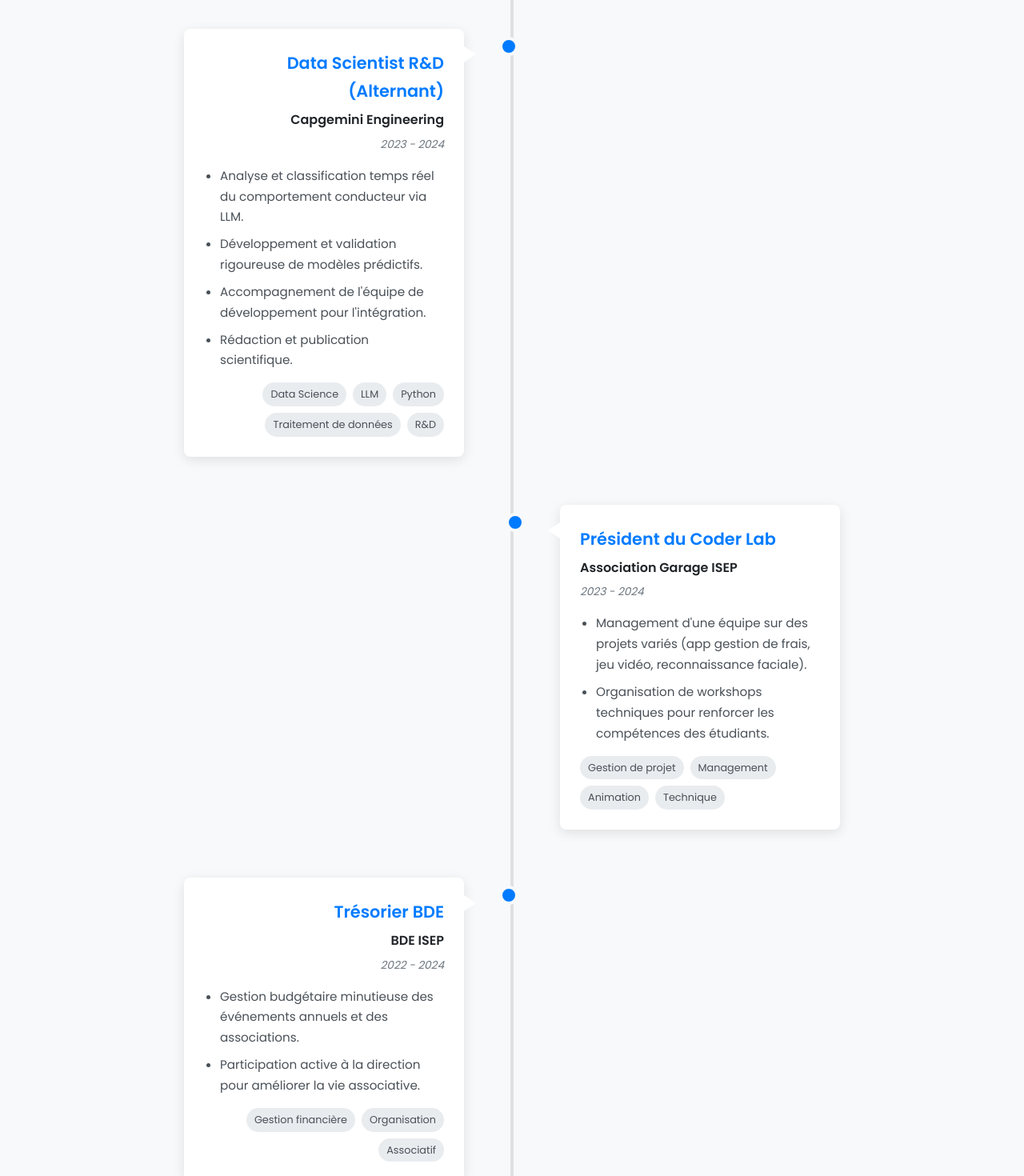
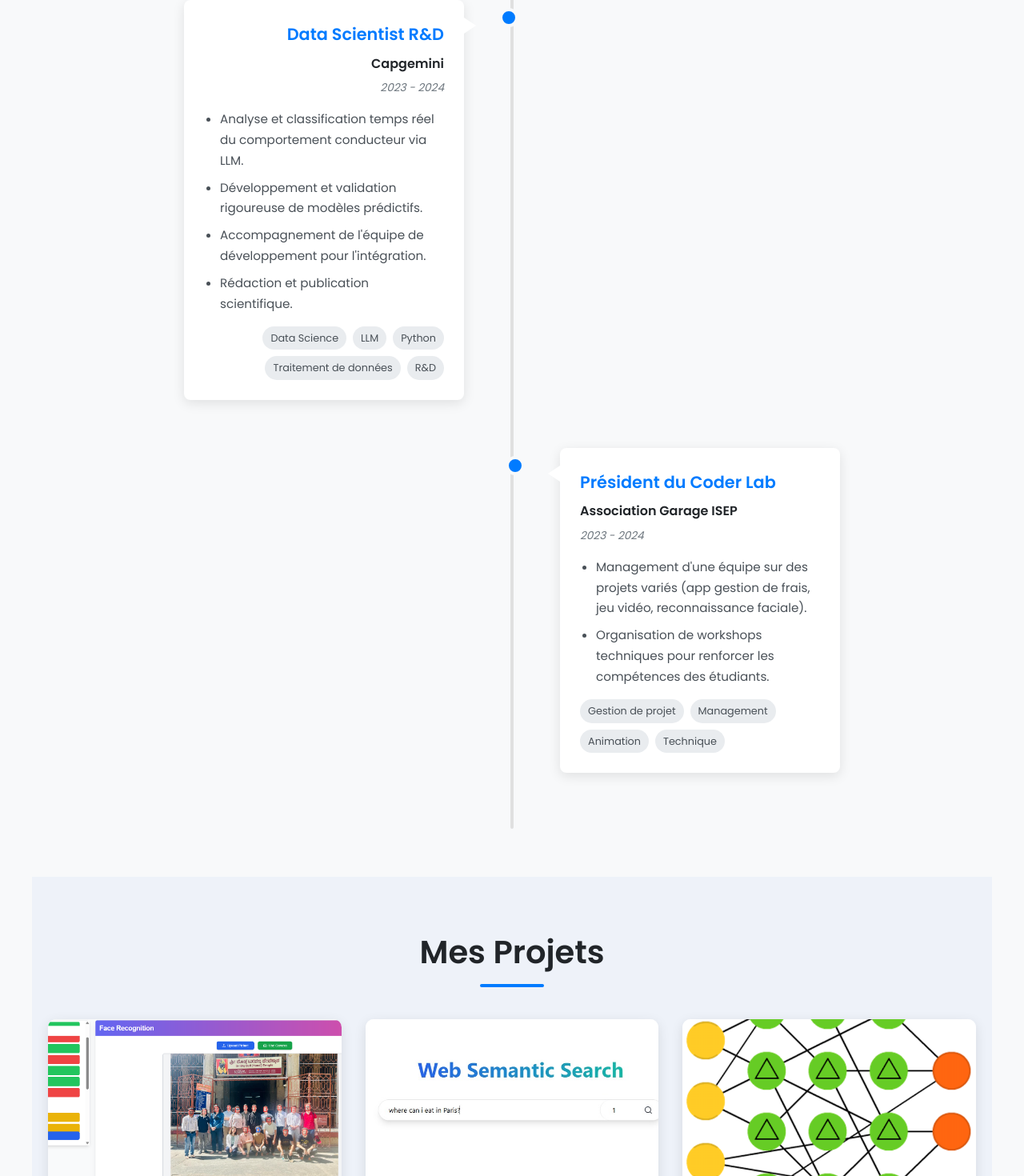
Before and after one commit to Lilian-Mayet/CV_in_React_Template, a React (Create React App) app: page / in a window 1280 px wide. Shown: the part 3840-5310 px from the top of the page at 80% size. Built offline with nearby package versions, Linux system fonts and the light colour scheme.

Commit message:
some small changes

```diff
--- a/src/data.js
+++ b/src/data.js
@@ -100,7 +100,7 @@ export const experiences = [
   },
    {
     id: 2,
-    title: "Data Scientist Smart City (Alternant)",
+    title: "Data Scientist Smart City",
     company: "NVIDIA",
     years: "2024 - 2025",
     description: [
@@ -112,8 +112,8 @@ export const experiences = [
   },
   {
     id: 3,
-    title: "Data Scientist R&D (Alternant)",
-    company: "Capgemini Engineering",
+    title: "Data Scientist R&D",
+    company: "Capgemini",
     years: "2023 - 2024",
     description: [
       "Analyse et classification temps réel du comportement conducteur via LLM.",
@@ -133,18 +133,7 @@ export const experiences = [
       "Organisation de workshops techniques pour renforcer les compétences des étudiants.",
     ],
     tags: ["Gestion de projet", "Management", "Animation", "Technique"],
-  },
-  {
-    id: 5,
-    title: "Trésorier BDE",
-    company: "BDE ISEP",
-    years: "2022 - 2024",
-    description: [
-      "Gestion budgétaire minutieuse des événements annuels et des associations.",
-      "Participation active à la direction pour améliorer la vie associative.",
-    ],
-    tags: ["Gestion financière", "Organisation", "Associatif"],
-  },
+  }
 ];
 
 export const skills = {
```
